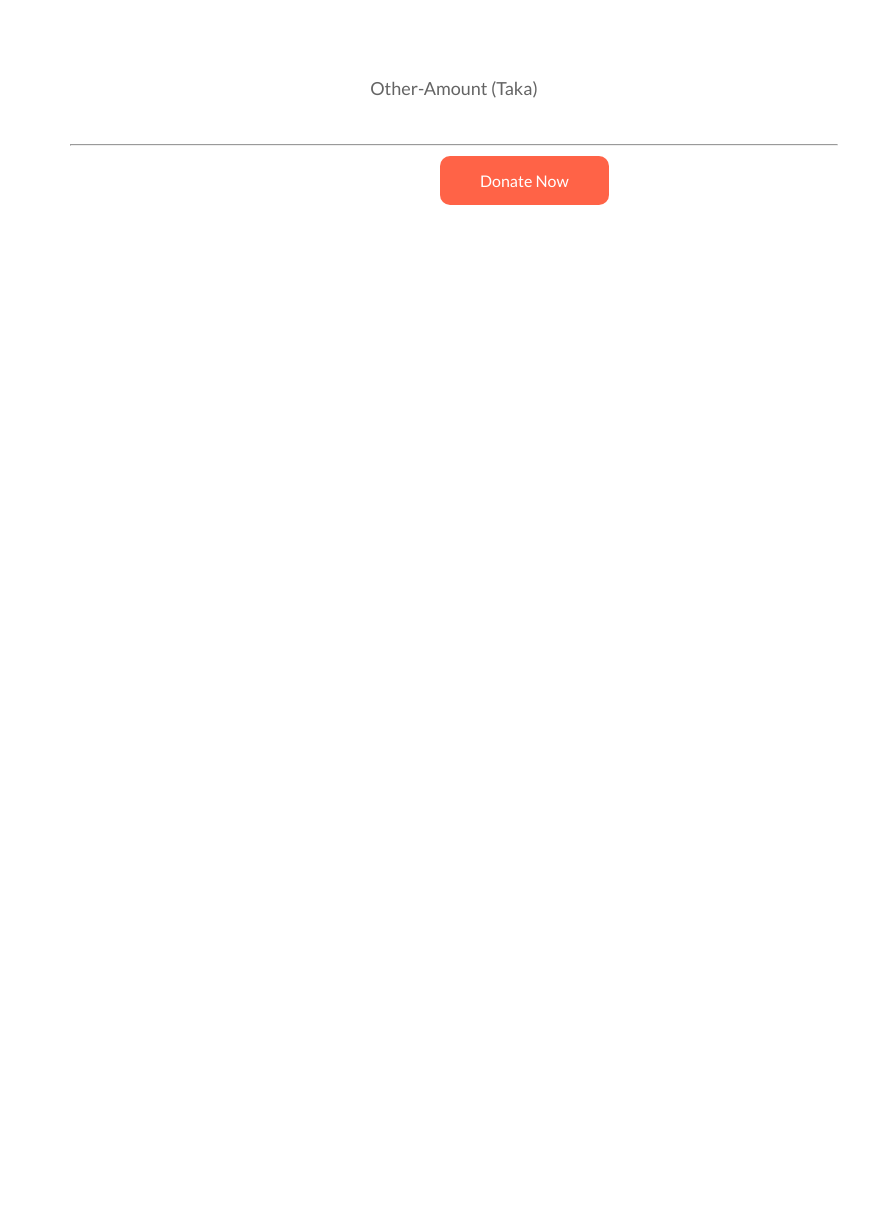
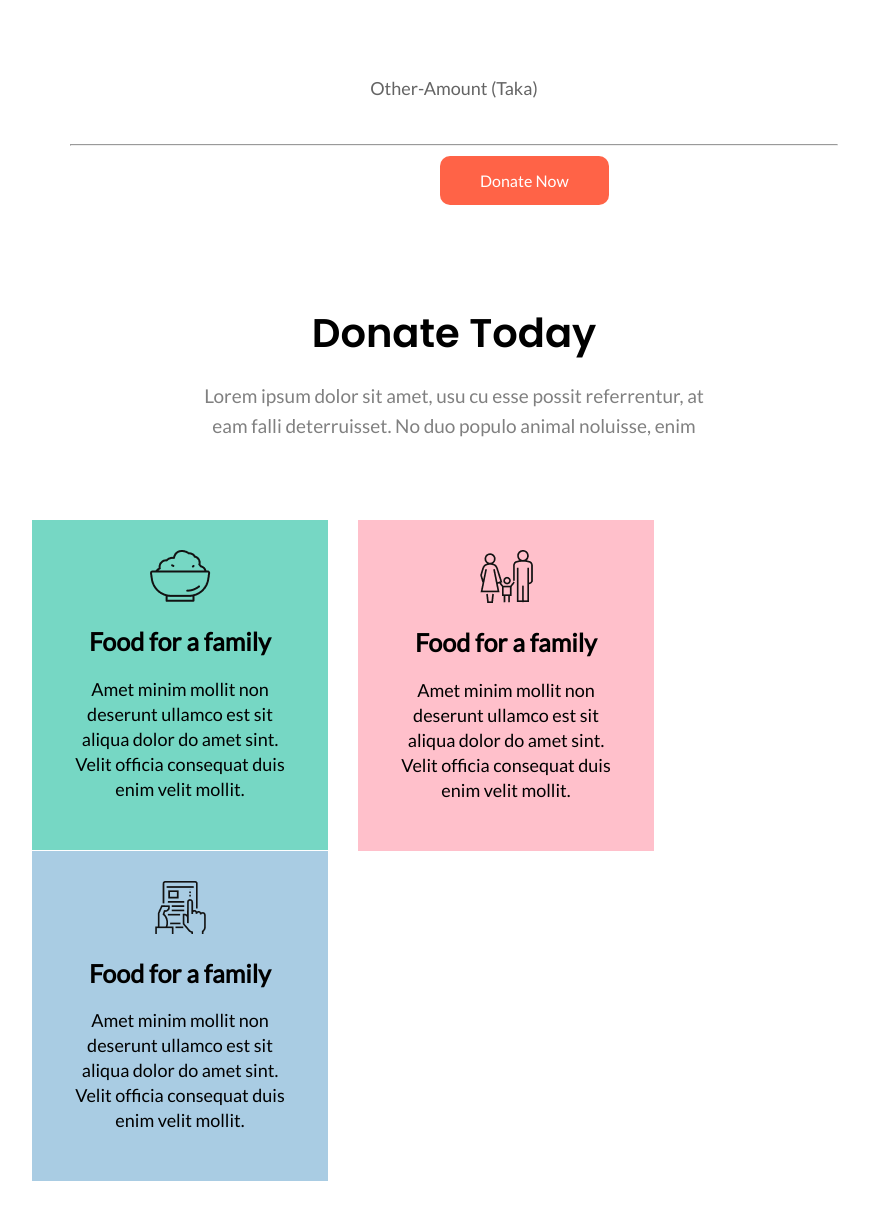
Before and after one commit to joysultan/Donate-today, a plain HTML site: page index.html in a window 1280 px wide. Shown: the part 1232-2452 px from the top of the page, without its empty margins (186-1055 px from the left). Before the commit the page ends 1502 px from the top, so only its background shows below. Drawn offline with Linux system fonts and the light colour scheme.

Commit message:
donate plan and services

```diff
--- a/index.html
+++ b/index.html
@@ -1,5 +1,6 @@
 <!DOCTYPE html>
 <html lang="en">
+
 <head>
     <meta charset="UTF-8">
     <meta http-equiv="X-UA-Compatible" content="IE=edge">
@@ -19,13 +20,15 @@
 
     <!-- fonts -->
 </head>
+
 <body>
     <!-- banner start  -->
     <section class="banner">
         <div class="wrapper">
             <div class="b-content">
                 <h1>Let’s Help Those Who Are <br><span class="b-h1">More In Need</span></h1>
-            <p>Lorem ipsum dolor sit amet consectetur, adipisicing elit. Vero, consectetur. Dolorem libero cumque saepe culpa similique, quae, natus</p>
+                <p>Lorem ipsum dolor sit amet consectetur, adipisicing elit. Vero, consectetur. Dolorem libero cumque
+                    saepe culpa similique, quae, natus</p>
                 <a class="b-a" href="#">Donate Now</a>
             </div>
         </div>
@@ -54,7 +57,8 @@
         </div>
         <div class="other-amount">
             <div class="amount-c">
-                    <p>other-amount (taka)</p> <br> <hr>
+                <p>other-amount (taka)</p> <br>
+                <hr>
                 <a href="#" class="amount-btn">Donate Now</a>
             </div>
 
@@ -62,5 +66,60 @@
 
 
     </section>
+    <!-- donate end -->
+
+    <!-- donate plan start -->
+    <section class="donate-plan">
+        <div class="d-wrap">
+            <div class="d-content">
+                <h1 class="d-h1">Donate Today</h1>
+                <p class="d-p">Lorem ipsum dolor sit amet, usu cu esse possit referrentur, at eam falli
+                    deterruisset. No duo populo animal noluisse, enim</p>
+            </div>
+        </div>
+
+  <section class="services">
+    <div class="s-wrap">
+        <div class="single-item">
+            <div class="s-content green">
+                <div class="s-img">
+                    <img src="images/food.png" alt="">
+                </div>
+                <h2>Food for a family</h2>
+                <p>Amet minim mollit non deserunt
+                    ullamco est sit aliqua dolor do amet
+                    sint. Velit officia consequat duis enim
+                    velit mollit.</p>
+            </div>
+        </div>
+        <div class="single-item">
+            <div class="s-content pink">
+                <div class="s-img">
+                    <img src="images/shelter.png" alt="">
+                </div>
+                <h2>Food for a family</h2>
+                <p>Amet minim mollit non deserunt
+                    ullamco est sit aliqua dolor do amet
+                    sint. Velit officia consequat duis enim
+                    velit mollit.</p>
+            </div>
+        </div>
+        <div class="single-item">
+            <div class="s-content yellow">
+                <div class="s-img">
+                    <img src="images/Frame-1.png" alt="">
+                </div>
+                <h2>Food for a family</h2>
+                <p>Amet minim mollit non deserunt
+                    ullamco est sit aliqua dolor do amet
+                    sint. Velit officia consequat duis enim
+                    velit mollit.</p>
+            </div>
+        </div>
+    </div>
+  </section>
+  <!-- donate plan end -->
+
 </body>
+
 </html>
--- a/style.css
+++ b/style.css
@@ -8,7 +8,7 @@ body {
 
 /* common end */
 /* banner start */
-.banner{
+.banner {
     /* height: 800px; */
     background-image: url(images/donation13.jpg);
     background-repeat: no-repeat;
@@ -20,7 +20,8 @@ body {
 
 
 }
-.b-content{
+
+.b-content {
     margin: 0 auto;
     width: 40%;
     padding-top: 150px;
@@ -28,19 +29,22 @@ body {
     padding-bottom: 150px;
 
 }
-.b-content h1{
+
+.b-content h1 {
     font-size: 50px;
     color: white;
     margin-bottom: 15px;
 
 
 }
-.b-content p{
+
+.b-content p {
     line-height: 25px;
     color: white;
     margin-bottom: 40px;
 }
-.b-a{
+
+.b-a {
     text-decoration: none;
     background: tomato;
     color: white;
@@ -52,11 +56,13 @@ body {
 
 
 }
-.b-a:hover{
+
+.b-a:hover {
     background-color: black;
     color: white;
 }
-.b-h1{
+
+.b-h1 {
     font-size: 50px;
     color: white;
     margin-left: 138px;
@@ -68,36 +74,43 @@ body {
 /* banner end */
 
 /* donate start */
-.donate{
+.donate {
     padding-top: 100px;
     padding-bottom: 80px;
 }
-.d-wrap{}
-.d-content{
-    width:40%;
+
+.d-wrap {}
+
+.d-content {
+    width: 40%;
     text-align: center;
     margin: 0 auto;
 }
-.d-h1{
+
+.d-h1 {
     font-weight: 700;
     font-size: 40px;
     font-family: 'Poppins', sans-serif;
 }
-.d-p{
+
+.d-p {
     margin-top: -15px;
     line-height: 30px;
     color: gray;
     font-size: 19px;
 
 }
-.amount{
+
+.amount {
     width: 80%;
     /* border:1px solid red; */
-    overflow: hidden;;
+    overflow: hidden;
+    ;
     margin: 0 auto;
 
 }
-.s-item{
+
+.s-item {
     width: 65%;
     float: left;
     /* border: 1px solid orange; */
@@ -107,11 +120,12 @@ body {
 
 
 }
-.s-item h3{
+
+.s-item h3 {
     display: inline-block;
     text-align: center;
     font-size: 30px;
-    color:#646464;
+    color: #646464;
     font-weight: 600;
     letter-spacing: 1px;
     margin-right: 30px;
@@ -121,7 +135,8 @@ body {
 
 
 }
-.c-h3{
+
+.c-h3 {
     background-color: rgb(246, 238, 238);
     color: tomato !important;
     border: 3px solid tomato;
@@ -133,15 +148,18 @@ body {
     padding-right: 20px;
     padding-left: 20px;
 }
-    .other-amount{
+
+.other-amount {
     /* padding-top: 40px; */
 }
-    .amount-c{
+
+.amount-c {
     width: 60%;
     /* border: 1px solid red; */
     margin: 0 auto;
 }
-    .amount-c p{
+
+.amount-c p {
     text-align: center;
     text-transform: capitalize;
     color: #646464;
@@ -149,10 +167,12 @@ body {
     margin-top: 80px;
 
 }
-    .amount-c hr{
-        margin-bottom:25px ;
+
+.amount-c hr {
+    margin-bottom: 25px;
 }
-    .amount-btn{
+
+.amount-btn {
     text-decoration: none;
     background-color: tomato;
     color: white;
@@ -164,8 +184,66 @@ body {
 
 
 }
-    .amount-btn:hover{
+
+.amount-btn:hover {
     background-color: black;
     color: white;
 }
+
 /* donate end */
+
+/* donate plan start */
+.s-wrap {
+    overflow: hidden;
+    /* margin-left: 100px; */
+    padding-bottom: 60px;
+    margin-left: 100px;
+    padding-top: 60px;
+
+}
+
+.single-item {
+    width: 80%;
+    /* border: 1px solid red; */
+    margin: 0 auto;
+
+}
+
+.s-img{
+    width: 100%;
+}
+.s-content{
+    width: 25%;
+    padding: 30px 30px 30px;
+    text-align: center;
+    float: left;
+    margin-right: 30px;
+
+
+}
+
+.s-content h2{
+    font-size: 25px;
+}
+.s-content p{
+    line-height: 25px;
+    font-size: 18px;
+    font-weight: 500;
+}
+.green{
+    background-color: #76D7C4 ;
+}
+.pink{
+    background-color: pink;
+}
+.yellow{
+    background-color: #A9CCE3;
+}
+
+
+
+
+
+
+
+/* donate plan end */
```
Also changed, not shown: images/Farrah Ismail.jpg (added), images/Frame-1.png (added), images/Khaled 1a.jpg (added), images/Samia Aboni.jpg (added), images/food.png (added), images/shelter.png (added). Lines whose indentation alone changed are shown as unchanged.
